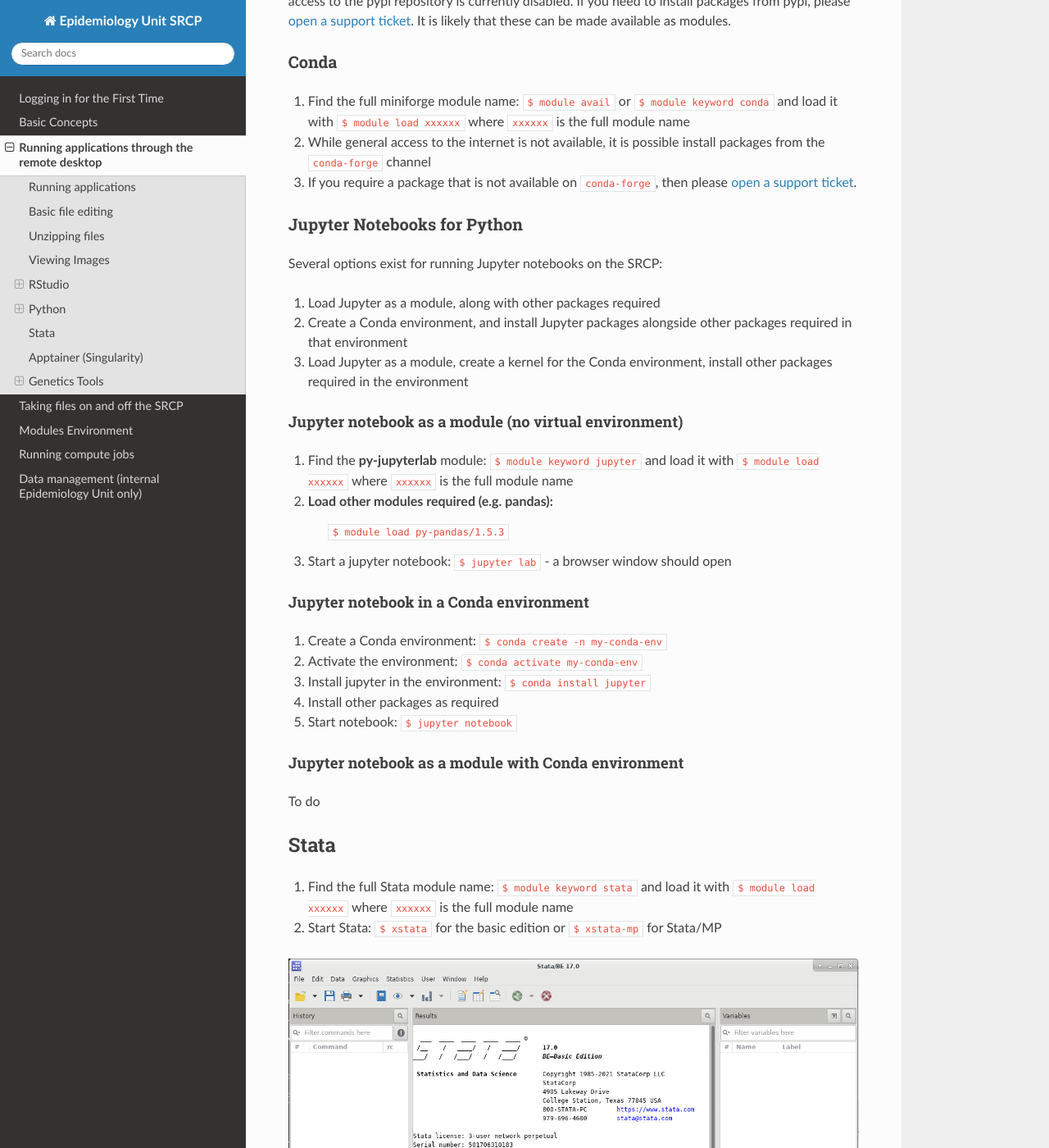
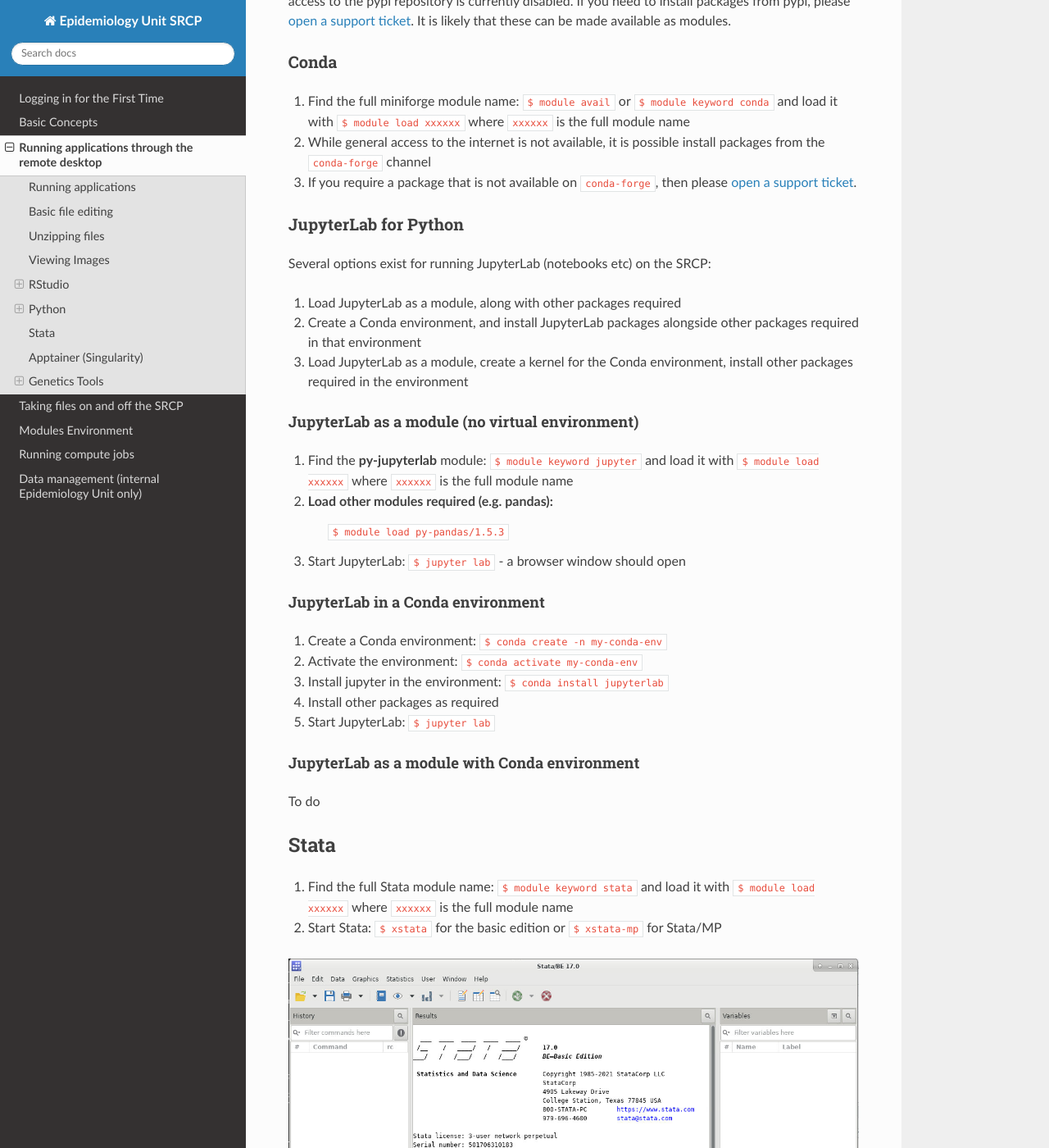
Before and after one commit to epi-analysis/SRCP_docs, a Sphinx documentation site: the page built from docs/source/02-Running-applications-through-the-remote-desktop.rst, in a window 1280 px wide and 1400 px high, scrolled down 3103 px. Shown: the whole window at 82% size. Built offline with Sphinx 7.4.7 and the Read the Docs theme 3.1.0, drawn with Linux system fonts in a browser that asks for light colours.

Commit message:
Update 02-Running-applications-through-the-remote-desktop.rst

```diff
--- a/docs/source/02-Running-applications-through-the-remote-desktop.rst
+++ b/docs/source/02-Running-applications-through-the-remote-desktop.rst
@@ -72,33 +72,33 @@
 2. While general access to the internet is not available, it is possible install packages from the ``conda-forge`` channel
 3. If you require a package that is not available on ``conda-forge``, then please `open a support ticket <https://mrc-epid-dmt.atlassian.net/servicedesk/customer/portal/6>`__.
 
-Jupyter Notebooks for Python
+JupyterLab for Python
 ~~~~~~~~~~~~~~~~~~~~~~~~~~~~
 
-Several options exist for running Jupyter notebooks on the SRCP:
+Several options exist for running JupyterLab (notebooks etc) on the SRCP:
 
-1. Load Jupyter as a module, along with other packages required
-2. Create a Conda environment, and install Jupyter packages alongside other packages required in that environment
-3. Load Jupyter as a module, create a kernel for the Conda environment, install other packages required in the environment
+1. Load JupyterLab as a module, along with other packages required
+2. Create a Conda environment, and install JupyterLab packages alongside other packages required in that environment
+3. Load JupyterLab as a module, create a kernel for the Conda environment, install other packages required in the environment
 
-Jupyter notebook as a module (no virtual environment)
+JupyterLab as a module (no virtual environment)
 ^^^^^^^^^^^^^^^^^^^^^^^^^^^^^^^^^^^^^^^^^^^^^^^^^^^^^
 1. Find the **py-jupyterlab** module:
    ``$ module keyword jupyter`` and load it with
    ``$ module load xxxxxx``  where ``xxxxxx`` is the full module name
 2. Load other modules required (e.g. pandas):
     ``$ module load py-pandas/1.5.3``
-3. Start a jupyter notebook: ``$ jupyter lab`` - a browser window should open
+3. Start JupyterLab: ``$ jupyter lab`` - a browser window should open
 
-Jupyter notebook in a Conda environment
+JupyterLab in a Conda environment
 ^^^^^^^^^^^^^^^^^^^^^^^^^^^^^^^^^^^^^^^
 1. Create a Conda environment: ``$ conda create -n my-conda-env``
 2. Activate the environment: ``$ conda activate my-conda-env``
-3. Install jupyter in the environment: ``$ conda install jupyter``
+3. Install jupyter in the environment: ``$ conda install jupyterlab``
 4. Install other packages as required
-5. Start notebook: ``$ jupyter notebook``
+5. Start JupyterLab: ``$ jupyter lab``
 
-Jupyter notebook as a module with Conda environment
+JupyterLab as a module with Conda environment
 ^^^^^^^^^^^^^^^^^^^^^^^^^^^^^^^^^^^^^^^^^^^^^^^^^^^
 To do
 
```
